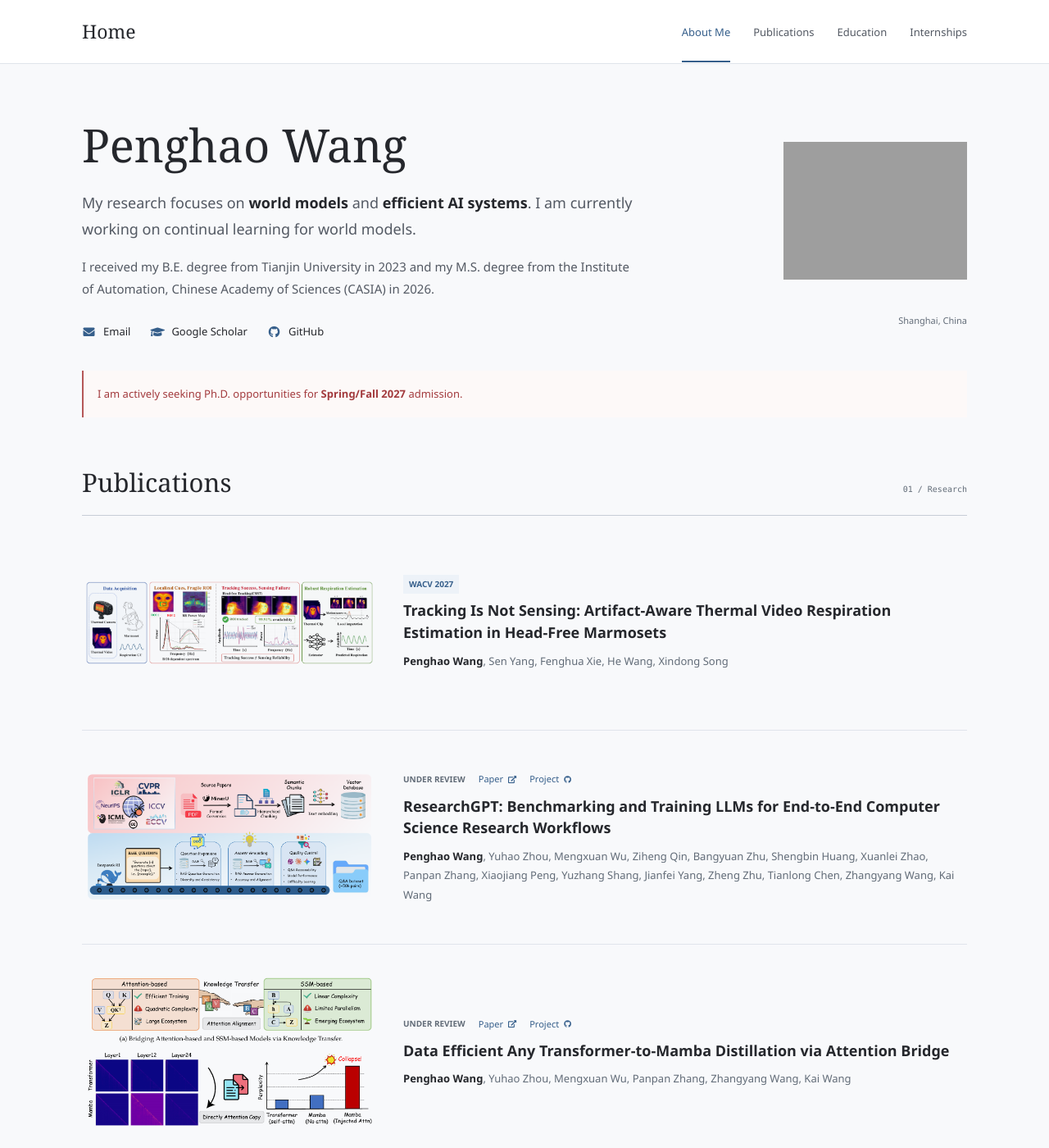
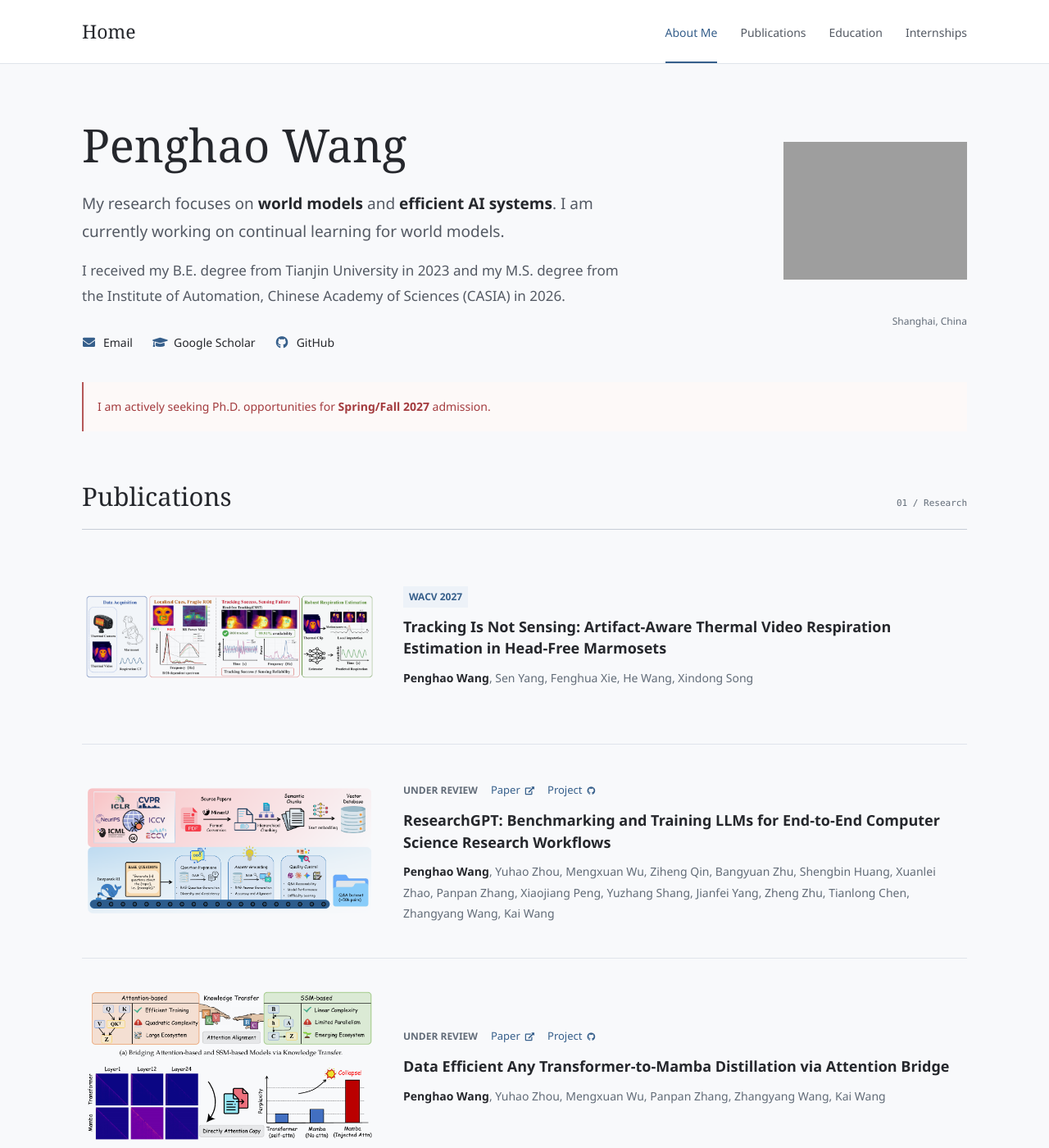
Before and after one commit to wph6/wph6.github.io, a Jekyll site: the page built from _pages/about.md, in a window 1280 px wide and 1400 px high. Shown: the whole window at 82% size. Built offline with Jekyll 4.4.1, drawn with Linux system fonts in a browser that asks for light colours; grey boxes are pictures that could not be loaded.

Commit message:
Improve body text readability while preserving heading sizes

```diff
--- a/_layouts/home.html
+++ b/_layouts/home.html
@@ -16,7 +16,7 @@
     <link rel="icon" type="image/png" sizes="16x16" href="{{ '/images/favicon-16x16.png?v=20261024d' | relative_url }}">
     <link rel="apple-touch-icon" sizes="180x180" href="{{ '/images/apple-touch-icon.png?v=20261024d' | relative_url }}">
     <link rel="manifest" href="{{ '/images/site.webmanifest?v=20261024d' | relative_url }}">
-    <link rel="stylesheet" href="{{ '/assets/css/home.css?v=20261025c' | relative_url }}">
+    <link rel="stylesheet" href="{{ '/assets/css/home.css?v=20261025d' | relative_url }}">
     <script src="{{ '/assets/js/home.js?v=20261024' | relative_url }}" defer></script>
   </head>
   <body>
--- a/assets/css/home.css
+++ b/assets/css/home.css
@@ -28,7 +28,7 @@
 
 *, *::before, *::after { box-sizing: border-box; }
 html { scroll-behavior: smooth; scroll-padding-top: 110px; }
-body { margin: 0; background: var(--page-background); color: var(--ink); font-family: var(--sans); font-size: 16px; line-height: 1.65; letter-spacing: 0; -webkit-font-smoothing: antialiased; }
+body { margin: 0; background: var(--page-background); color: var(--ink); font-family: var(--sans); font-size: 17px; line-height: 1.65; letter-spacing: 0; -webkit-font-smoothing: antialiased; }
 body:has(dialog[open]) { overflow: hidden; }
 a { color: inherit; text-decoration: none; text-underline-offset: 4px; }
 button { font: inherit; color: inherit; }
@@ -56,30 +56,30 @@ figure, h1, h2, h3, p { margin: 0; }
 .wordmark { font: 23px/1.2 var(--serif); white-space: nowrap; }
 .wordmark > span { color: var(--accent); }
 .site-nav { display: flex; align-items: center; gap: 28px; }
-.site-nav a { position: relative; padding: 27px 0 25px; color: var(--body); font-size: 13px; font-weight: 500; white-space: nowrap; }
+.site-nav a { position: relative; padding: 27px 0 25px; color: var(--body); font-size: 14px; font-weight: 500; white-space: nowrap; }
 .site-nav a::after { content: ""; position: absolute; height: 2px; bottom: -1px; left: 0; right: 0; background: var(--accent); transform: scaleX(0); transition: transform .18s ease; }
 .site-nav a:hover, .site-nav a[aria-current] { color: var(--accent); }
 .site-nav a[aria-current]::after { transform: scaleX(1); }
 .intro { display: grid; grid-template-columns: minmax(0, 1fr) 224px; gap: 0 76px; padding: 67px 0 0; }
 h1 { margin: 0 0 23px; font: 56px/1.12 var(--serif); font-weight: 400; }
-.research-focus { max-width: 680px; font-size: 18px; line-height: 1.8; color: var(--body); }
+.research-focus { max-width: 680px; font-size: 19px; line-height: 1.8; color: var(--body); }
 .research-focus strong { color: var(--ink); font-weight: 600; }
-.background { margin-top: 16px; color: var(--body); font-size: 15px; line-height: 1.8; max-width: 675px; }
+.background { margin-top: 16px; color: var(--body); font-size: 17px; line-height: 1.8; max-width: 675px; }
 .contact-links { display: flex; flex-wrap: wrap; gap: 24px; margin-top: 23px; }
-.contact-links a { display: inline-flex; align-items: center; gap: 9px; min-height: 32px; font-size: 13px; font-weight: 550; }
-.contact-links .icon, .contact-links .brand-icon { color: var(--accent); font-size: 14px; width: 17px; text-align: center; }
+.contact-links a { display: inline-flex; align-items: center; gap: 9px; min-height: 36px; font-size: 14px; font-weight: 550; }
+.contact-links .icon, .contact-links .brand-icon { color: var(--accent); font-size: 15px; width: 17px; text-align: center; }
 .contact-links a:hover { color: var(--accent); }
 .contact-links a:hover span { text-decoration: underline; }
 .profile-art { align-self: start; }
 .profile-art img { width: 224px; height: auto; aspect-ratio: 1; border-radius: 6px; object-fit: contain; }
-.profile-art figcaption { margin-top: 13px; text-align: right; color: var(--muted); font-size: 11px; }
-.phd-notice { grid-column: 1 / -1; display: flex; gap: 21px; align-items: baseline; margin-top: 31px; padding: 17px 0 18px 17px; border-left: 2px solid #b55757; background: #fdf9f8; color: var(--red); font-size: 13px; line-height: 1.75; }
+.profile-art figcaption { margin-top: 13px; text-align: right; color: var(--muted); font-size: 12px; }
+.phd-notice { grid-column: 1 / -1; display: flex; gap: 21px; align-items: baseline; margin-top: 31px; padding: 17px 17px 18px; border-left: 2px solid #b55757; background: #fdf9f8; color: var(--red); font-size: 14px; line-height: 1.8; }
 .notice-label { flex-shrink: 0; font-weight: 650; }
 .phd-notice strong { font-weight: 600; }
 .content-section { padding-top: 60px; }
 .section-heading { display: flex; align-items: baseline; justify-content: space-between; gap: 20px; padding-bottom: 20px; border-bottom: 1px solid #c7cdd6; }
 h2 { font: 31px/1.25 var(--serif); font-weight: 400; }
-.section-index { font-family: var(--mono); font-size: 10px; color: var(--muted); white-space: nowrap; }
+.section-index { font-family: var(--mono); font-size: 11px; color: var(--muted); white-space: nowrap; }
 .publication { display: grid; grid-template-columns: 360px minmax(0, 1fr); align-items: center; gap: 32px; padding: 29px 0; border-bottom: 1px solid var(--line); }
 .publication:last-child { border-bottom: 0; padding-bottom: 0; }
 .paper-figure { display: block; position: relative; width: 100%; padding: 4px; aspect-ratio: 16 / 9; background: transparent; border: 1px solid transparent; border-radius: 4px; cursor: zoom-in; overflow: hidden; transition: border-color .2s; }
@@ -88,28 +88,28 @@ h2 { font: 31px/1.25 var(--serif); font-weight: 400; }
 .figure-zoom { position: absolute; right: 7px; bottom: 7px; display: grid; place-items: center; width: 26px; height: 26px; background: rgba(255,255,255,.95); color: var(--accent); border: 1px solid var(--line); border-radius: 3px; font-size: 11px; opacity: 0; transition: opacity .15s; }
 .paper-figure:hover .figure-zoom, .paper-figure:focus-visible .figure-zoom { opacity: 1; }
 .paper-content { min-width: 0; }
-.paper-meta { display: flex; flex-wrap: wrap; align-items: center; gap: 8px 16px; min-height: 24px; margin-bottom: 7px; }
-.venue { color: var(--muted); font-size: 10px; text-transform: uppercase; font-weight: 600; }
+.paper-meta { display: flex; flex-wrap: wrap; align-items: center; gap: 8px 16px; min-height: 28px; margin-bottom: 9px; }
+.venue { color: var(--muted); font-size: 12px; text-transform: uppercase; font-weight: 600; }
 .venue-accepted { padding: 3px 7px; background: var(--accent-light); color: var(--accent); }
-.paper-link { display: inline-flex; align-items: center; gap: 6px; color: var(--accent); font-size: 11px; font-weight: 550; }
-.paper-link .icon, .paper-link .brand-icon { font-size: 9px; }
+.paper-link { display: inline-flex; align-items: center; gap: 6px; min-height: 28px; color: var(--accent); font-size: 13px; font-weight: 550; }
+.paper-link .icon, .paper-link .brand-icon { font-size: 10px; }
 .paper-link:hover { text-decoration: underline; }
 .paper-content h3 { font-size: 18px; line-height: 1.48; font-weight: 600; overflow-wrap: anywhere; }
 .paper-content h3 a:hover { color: var(--accent); }
-.paper-authors { margin-top: 10px; color: var(--muted); font-size: 13px; line-height: 1.8; }
+.paper-authors { margin-top: 10px; color: var(--muted); font-size: 14px; line-height: 1.8; text-wrap: pretty; }
 .paper-authors strong { font-weight: 600; color: var(--ink); }
 .experience { display: grid; grid-template-columns: 160px minmax(0, 1fr); gap: 24px; padding: 25px 0; border-bottom: 1px solid var(--line); }
 .experience:last-child { border-bottom: 0; padding-bottom: 0; }
-.experience-date { padding-top: 3px; color: var(--muted); font-family: var(--mono); font-size: 11px; line-height: 1.75; font-variant-numeric: tabular-nums; }
+.experience-date { padding-top: 3px; color: var(--muted); font-family: var(--mono); font-size: 13px; line-height: 1.75; font-variant-numeric: tabular-nums; }
 .experience-content h3 { font-size: 16px; line-height: 1.6; font-weight: 600; }
 .experience-content h3 span { white-space: nowrap; }
-.experience-content p { margin-top: 4px; color: var(--body); font-size: 14px; line-height: 1.85; }
-.experience-content .experience-advisors { color: var(--muted); font-size: 13px; }
+.experience-content p { margin-top: 4px; color: var(--body); font-size: 15px; line-height: 1.85; }
+.experience-content .experience-advisors { color: var(--muted); font-size: 14px; }
 .experience-role span { margin-inline: 5px; color: #a3a9b3; }
 .experience-advisors a { color: var(--accent); }
 .experience-advisors a:hover { text-decoration: underline; }
 .site-footer { margin-top: 70px; border-top: 1px solid var(--line); background: #f0f2f6; }
-.footer-inner { min-height: 90px; display: flex; align-items: center; justify-content: space-between; gap: 20px; color: var(--muted); font-size: 11px; }
+.footer-inner { min-height: 90px; display: flex; align-items: center; justify-content: space-between; gap: 20px; color: var(--muted); font-size: 12px; }
 .back-to-top { display: inline-flex; align-items: center; gap: 12px; min-height: 44px; }
 .back-to-top:hover { color: var(--accent); }
 .back-to-top .icon { font-size: 10px; }
@@ -126,8 +126,8 @@ h2 { font: 31px/1.25 var(--serif); font-weight: 400; }
   .intro { grid-template-columns: minmax(0, 1fr) 176px; column-gap: 40px; padding-top: 48px; }
   .profile-art img { width: 176px; }
   h1 { font-size: 48px; }
-  .research-focus { font-size: 16px; }
-  .background { font-size: 14px; }
+  .research-focus { font-size: 18px; }
+  .background { font-size: 16px; }
   .site-nav { gap: 20px; }
   .publication { grid-template-columns: 280px minmax(0, 1fr); gap: 25px; }
   .paper-content h3 { font-size: 16px; }
@@ -141,34 +141,34 @@ h2 { font: 31px/1.25 var(--serif); font-weight: 400; }
   .header-inner { display: block; padding-top: 16px; }
   .wordmark { display: inline-block; font-size: 22px; }
   .site-nav { justify-content: space-between; gap: 12px; margin-top: 5px; }
-  .site-nav a { padding: 11px 0 13px; font-size: 12px; }
+  .site-nav a { padding: 11px 0 13px; font-size: 13px; }
   .intro { grid-template-columns: minmax(0, 1fr) 88px; gap: 0 16px; padding-top: 36px; }
   .intro-copy { display: contents; }
   h1 { grid-column: 1; align-self: center; margin: 0 0 20px; font-size: 34px; }
   .profile-art { grid-column: 2; grid-row: 1; margin-bottom: 20px; }
   .profile-art img { width: 88px; border-radius: 4px; }
-  .profile-art figcaption { margin-top: 6px; text-align: center; font-size: 9px; }
+  .profile-art figcaption { margin-top: 6px; text-align: center; font-size: 10px; }
   .research-focus, .background, .contact-links { grid-column: 1 / -1; }
-  .research-focus { font-size: 16px; line-height: 1.8; }
-  .background { margin-top: 15px; font-size: 14px; }
+  .research-focus { font-size: 17px; line-height: 1.8; }
+  .background { margin-top: 15px; font-size: 16px; }
   .contact-links { margin-top: 18px; gap: 22px; }
-  .contact-links a { min-height: 42px; font-size: 12px; }
-  .phd-notice { margin-top: 23px; padding: 13px 15px; font-size: 12px; }
+  .contact-links a { min-height: 44px; font-size: 14px; }
+  .phd-notice { margin-top: 23px; padding: 13px 15px; font-size: 14px; }
   .content-section { padding-top: 39px; }
   .section-heading { padding-bottom: 16px; gap: 12px; }
   h2 { font-size: 28px; }
-  .section-index { font-size: 9px; }
+  .section-index { font-size: 10px; }
   .publication { grid-template-columns: 1fr; gap: 19px; padding: 25px 0; }
   .figure-zoom { opacity: 1; }
   .paper-meta { margin-bottom: 7px; }
   .paper-content h3 { font-size: 17px; line-height: 1.5; }
-  .paper-authors { font-size: 12px; line-height: 1.85; }
+  .paper-authors { font-size: 14px; line-height: 1.8; }
   .experience { grid-template-columns: 1fr; gap: 7px; padding: 22px 0; }
   .experience-content h3 { font-size: 15px; }
-  .experience-content p { font-size: 13px; }
-  .experience-content .experience-advisors { font-size: 12px; }
+  .experience-content p { font-size: 14px; }
+  .experience-content .experience-advisors { font-size: 14px; }
   .site-footer { margin-top: 45px; }
-  .footer-inner { min-height: 76px; font-size: 10px; }
+  .footer-inner { min-height: 76px; font-size: 12px; }
   .figure-dialog { width: calc(100% - 24px); padding: 14px; }
   .figure-dialog-header { gap: 12px; margin-bottom: 14px; }
   .figure-dialog-header p { font-size: 12px; }
@@ -178,7 +178,7 @@ h2 { font: 31px/1.25 var(--serif); font-weight: 400; }
   .intro { grid-template-columns: minmax(0, 1fr) 76px; gap: 0 12px; }
   .profile-art img { width: 76px; }
   h1 { font-size: 33px; }
-  .contact-links { gap: 17px; }
+  .contact-links { gap: 16px; }
 }
 
 @media (prefers-reduced-motion: reduce) {
```
